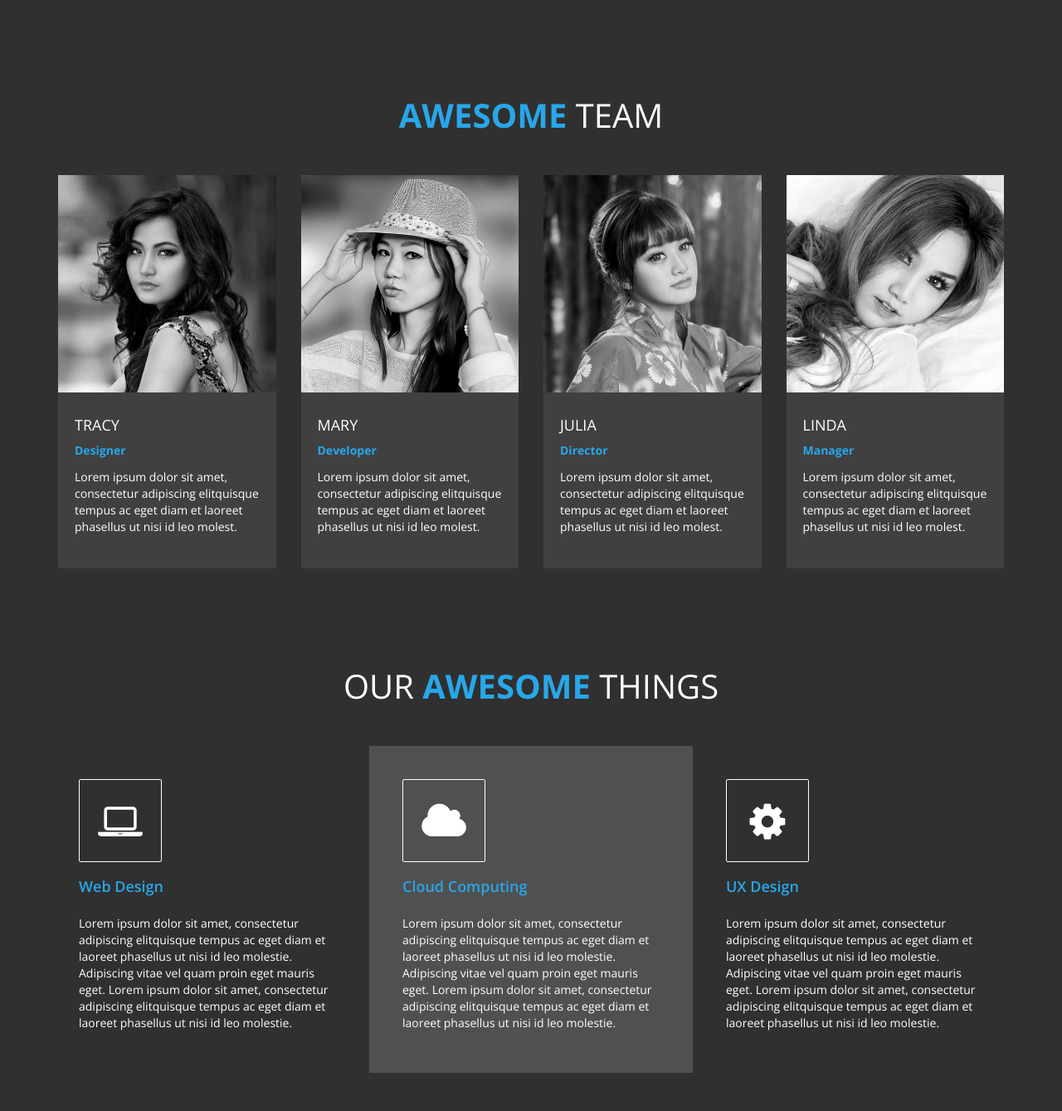
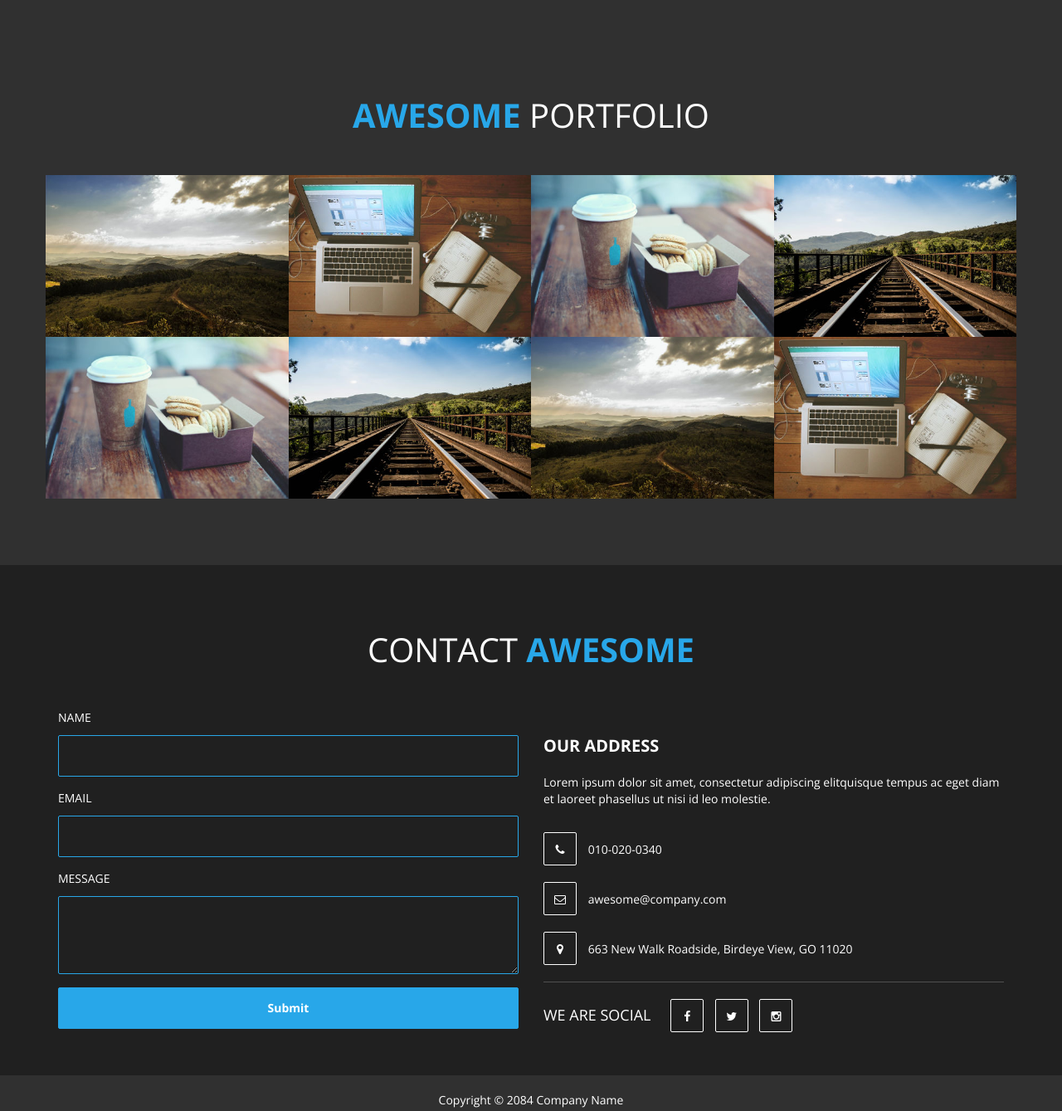
Before and after one commit to Nabin07/Nabin07.github.io, a plain HTML site: page index.html in a window 1280 px wide. Shown: the part 1162-2501 px from the top of the page at 83% size. Drawn offline with nearby package versions, Linux system fonts and the light colour scheme.

Commit message:
Update index.html

```diff
--- a/index.html
+++ b/index.html
@@ -77,8 +77,6 @@
 					<ul class="nav navbar-nav navbar-right">
 						<li><a href="#top">HOME</a></li>
 						<li><a href="#about">ABOUT</a></li>
-						<li><a href="#team">TEAM</a></li>
-						<li><a href="#service">SERVICE</a></li>
 						<li><a href="#portfolio">PORTFOLIO</a></li>
 						<li><a href="#contact">CONTACT</a></li>
 					</ul>
@@ -155,85 +153,6 @@
 			</div>
 		</section>
 		<!-- end about -->
-
-    	<!-- start team -->
-    	<section id="team">
-    		<div class="container">
-    			<div class="row">
-    				<div class="col-md-12">
-    					<h2 class="wow bounceIn" data-wow-offset="50" data-wow-delay="0.3s"><span>AWESOME</span> TEAM</h2>
-    				</div>
-    				<div class="col-md-3 col-sm-6 col-xs-12 wow fadeIn" data-wow-offset="50" data-wow-delay="1.3s">
-    					<div class="team-wrapper">
-    						<img src="images/team-img1.jpg" class="img-responsive" alt="team img 1">
-    							<div class="team-des">
-    								<h4>TRACY</h4>
-    								<span>Designer</span>
-    								<p>Lorem ipsum dolor sit amet, consectetur adipiscing elitquisque tempus ac eget diam et laoreet phasellus ut nisi id leo molest.</p>
-    							</div>
-    					</div>
-    				</div>
-    				<div class="col-md-3 col-sm-6 col-xs-12 wow fadeIn" data-wow-offset="50" data-wow-delay="1.6s">
-    					<div class="team-wrapper">
-    						<img src="images/team-img2.jpg" class="img-responsive" alt="team img 2">
-    							<div class="team-des">
-    								<h4>MARY</h4>
-    								<span>Developer</span>
-    								<p>Lorem ipsum dolor sit amet, consectetur adipiscing elitquisque tempus ac eget diam et laoreet phasellus ut nisi id leo molest.</p>
-    							</div>
-    					</div>
-    				</div>
-    				<div class="col-md-3 col-sm-6 col-xs-12 wow fadeIn" data-wow-offset="50" data-wow-delay="1.3s">
-    					<div class="team-wrapper">
-    						<img src="images/team-img3.jpg" class="img-responsive" alt="team img 3">
-    							<div class="team-des">
-    								<h4>JULIA</h4>
-    								<span>Director</span>
-    								<p>Lorem ipsum dolor sit amet, consectetur adipiscing elitquisque tempus ac eget diam et laoreet phasellus ut nisi id leo molest.</p>
-    							</div>
-    					</div>
-    				</div>
-    				<div class="col-md-3 col-sm-6 col-xs-12 wow fadeIn" data-wow-offset="50" data-wow-delay="1.6s">
-    					<div class="team-wrapper">
-    						<img src="images/team-img4.jpg" class="img-responsive" alt="team img 4">
-    							<div class="team-des">
-    								<h4>LINDA</h4>
-    								<span>Manager</span>
-    								<p>Lorem ipsum dolor sit amet, consectetur adipiscing elitquisque tempus ac eget diam et laoreet phasellus ut nisi id leo molest.</p>
-    							</div>
-    					</div>
-    				</div>
-    			</div>
-    		</div>
-    	</section>
-    	<!-- end team -->
-
-    	<!-- start service -->
-    	<section id="service">
-    		<div class="container">
-    			<div class="row">
-    				<div class="col-md-12">
-    					<h2 class="wow bounceIn" data-wow-offset="50" data-wow-delay="0.3s">OUR <span>AWESOME</span> THINGS</h2>
-    				</div>
-    				<div class="col-md-4 wow fadeIn" data-wow-offset="50" data-wow-delay="0.6s">
-    					<i class="fa fa-laptop"></i>
-    					<h4>Web Design</h4>
-    					<p>Lorem ipsum dolor sit amet, consectetur adipiscing elitquisque tempus ac eget diam et laoreet phasellus ut nisi id leo molestie. Adipiscing vitae vel quam proin eget mauris eget. Lorem ipsum dolor sit amet, consectetur adipiscing elitquisque tempus ac eget diam et laoreet phasellus ut nisi id leo molestie.</p>
-    				</div>
-    				<div class="col-md-4 active wow fadeIn" data-wow-offset="50" data-wow-delay="0.9s">
-    					<i class="fa fa-cloud"></i>
-    					<h4>Cloud Computing</h4>
-    					<p>Lorem ipsum dolor sit amet, consectetur adipiscing elitquisque tempus ac eget diam et laoreet phasellus ut nisi id leo molestie. Adipiscing vitae vel quam proin eget mauris eget. Lorem ipsum dolor sit amet, consectetur adipiscing elitquisque tempus ac eget diam et laoreet phasellus ut nisi id leo molestie.</p>
-    				</div>
-    				<div class="col-md-4 wow fadeIn" data-wow-offset="50" data-wow-delay="0.6s">
-    					<i class="fa fa-cog"></i>
-    					<h4>UX Design</h4>
-    					<p>Lorem ipsum dolor sit amet, consectetur adipiscing elitquisque tempus ac eget diam et laoreet phasellus ut nisi id leo molestie. Adipiscing vitae vel quam proin eget mauris eget. Lorem ipsum dolor sit amet, consectetur adipiscing elitquisque tempus ac eget diam et laoreet phasellus ut nisi id leo molestie.</p>
-    				</div>
-    			</div>
-    		</div>
-    	</section>
-    	<!-- end servie -->
 
     	<!-- start portfolio -->
     	<section id="portfolio">
```
